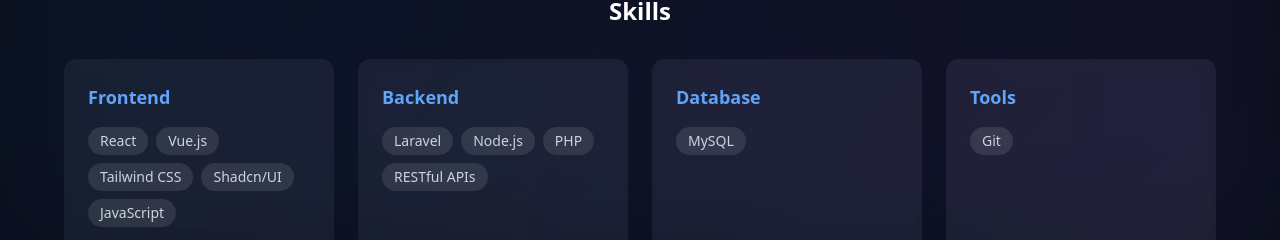
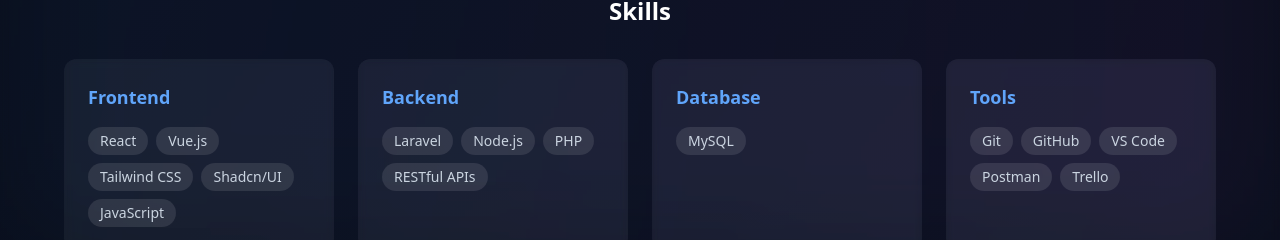
Before and after one commit to Wadangkaa/portfolio, a React (Create React App) app: page / in a window 1280 px wide. Shown: the part 2113-2353 px from the top of the page. Built offline with nearby package versions, Linux system fonts and the light colour scheme; no server answers.

Commit message:
Update About component to expand tools section with additional technologies. Added 'GitHub', 'VS Code', 'Postman', and 'Trello' to the Tools list, enhancing the overview of relevant skills and resources.

```diff
--- a/src/components/About.jsx
+++ b/src/components/About.jsx
@@ -34,7 +34,13 @@ const About = () => {
 		},
 		{ name: 'Backend', items: ['Laravel', 'Node.js', 'PHP', 'RESTful APIs'] },
 		{ name: 'Database', items: ['MySQL'] },
-		{ name: 'Tools', items: ['Git'] },
+		{ name: 'Tools', items: [
+			'Git',
+			'GitHub',
+			'VS Code',
+			'Postman',
+			'Trello'
+		] },
 	]
 
 	return (
```
